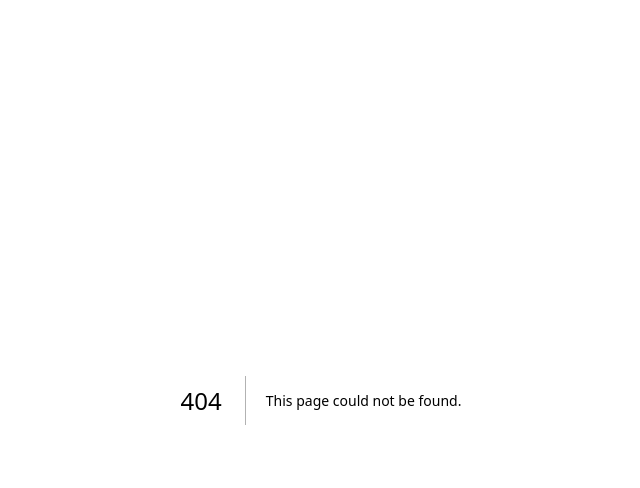
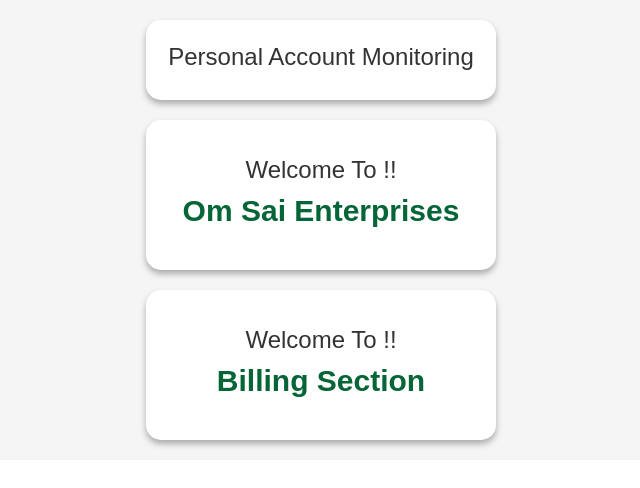
Before and after one commit to Chakradhar-Malage/CarFinanceFrontendWeb, a Next.js app: page /Companies in a window 1280 px wide. Before the commit this address had no page. Shown: the top 488 px of the page, without its empty margins (319-959 px from the left). Built offline with nearby package versions, Linux system fonts and the light colour scheme.

Commit message:
Changes before merging

```diff
--- /dev/null
+++ b/src/app/Companies/page.tsx
@@ -0,0 +1,86 @@
+'use client'; // Ensure this file is treated as a client-side component
+
+import { useRouter } from 'next/navigation'; // Import router for navigation
+import React from 'react';
+
+const CompanyCard: React.FC = () => {
+  const router = useRouter(); // Initialize router for navigation
+
+  return (
+    <div style={styles.container}>
+      {/* Card */}
+      <div onClick={() => router.push('/personalBankAccountTracking')} style={styles.personalAccountCard}>
+        <div style={styles.header}>
+          <h3 style={styles.title}>Personal Account Monitoring</h3>
+        </div>
+      </div>
+
+      <div onClick={() => router.push('/HomeUIafterSignin')} style={styles.card}>
+        <div style={styles.header}>
+          <h3 style={styles.title}>Welcome To !!</h3>
+          <p style={styles.subtitle}>Om Sai Enterprises</p>
+        </div>
+      </div>
+
+      <div onClick={() => router.push('/BillingTypes')} style={styles.card}>
+        <div style={styles.header}>
+          <h3 style={styles.title}>Welcome To !!</h3>
+          <p style={styles.subtitle}>Billing Section</p>
+        </div>
+      </div>
+    </div>
+  );
+};
+
+const styles = {
+  container: {
+    display: 'flex',
+    flexDirection: 'column' as const,
+    justifyContent: 'center',
+    alignItems: 'center',
+    backgroundColor: '#f5f5f5',
+    paddingTop: '20px',
+  },
+  card: {
+    backgroundColor: 'white',
+    borderRadius: '15px',
+    padding: '16px',
+    boxShadow: '0 4px 6px rgba(0, 0, 0, 0.3)',
+    width: '350px',
+    height: '150px',
+    display: 'flex',
+    justifyContent: 'center',
+    alignItems: 'center',
+    marginBottom: '20px',
+    cursor: 'pointer',
+  },
+  personalAccountCard: {
+    backgroundColor: 'white',
+    borderRadius: '15px',
+    padding: '1px',
+    boxShadow: '0 4px 6px rgba(0, 0, 0, 0.3)',
+    width: '350px',
+    height: '80px',
+    display: 'flex',
+    justifyContent: 'center',
+    alignItems: 'center',
+    marginBottom: '20px',
+    cursor: 'pointer',
+  },
+  header: {
+    marginBottom: '16px',
+    textAlign: 'center' as const,
+  },
+  subtitle: {
+    fontSize: '30px',
+    fontWeight: 'bold',
+    color: 'rgb(4, 101, 54)',
+  },
+  title: {
+    fontSize: '24px',
+    color: '#333',
+    marginTop: '10px',
+  },
+};
+
+export default CompanyCard;
--- a/src/app/SignIn/page.tsx
+++ b/src/app/SignIn/page.tsx
@@ -1,30 +1,37 @@
-"use client";
+'use client';
 
 import { useState, useEffect } from "react";
-import { useRouter } from "next/navigation";
+import { useRouter, usePathname, useSearchParams } from 'next/navigation'
 import Image from "next/image";
 
 const SignIn = () => {
   const router = useRouter();
   const [username, setUsername] = useState("");
   const [password, setPassword] = useState("");
+  const [error, setError] = useState<string | null>(null);
 
   useEffect(() => {
-    // Check if user is already logged in
+    // Check if the user is already logged in
     const isLoggedIn = localStorage.getItem("isLoggedIn");
     if (isLoggedIn === "true") {
-      router.push("/Companies"); // Navigate to Companies page
+      router.push("/Companies"); // Redirect to Companies page if already logged in
     }
-  }, []);
+  }, [router]);
 
   const handleSignIn = () => {
-    if (username === "OmSai" && password === "9762230555") {
+    // Access the username and password from the environment variables
+    const storedUsername = process.env.NEXT_PUBLIC_USERNAME;
+    const storedPassword = process.env.NEXT_PUBLIC_PASSWORD;
+
+    // Check the username and password
+    if (username === storedUsername && password === storedPassword) {
       // Save login status in localStorage
       localStorage.setItem("isLoggedIn", "true");
       localStorage.setItem("username", username); // Optional: Store username
-      router.push("/Companies"); // Redirect after login
+      setError(null); // Reset error message
+      router.push("/Companies"); // Redirect to Companies page
     } else {
-      alert("Invalid username or password");
+      setError("Invalid username or password"); // Display error message
     }
   };
 
@@ -53,6 +60,9 @@
         onChange={(e) => setPassword(e.target.value)}
       />
 
+      {/* Error Message */}
+      {error && <p className="text-red-500 text-sm mb-4">{error}</p>}
+
       {/* Sign In Button */}
       <button
         onClick={handleSignIn}
--- a/src/app/page.tsx
+++ b/src/app/page.tsx
@@ -27,13 +27,14 @@
       </h2>
 
       {/* Navigation Links */}
-      <nav className="mt-8 space-y-2">
-        <Link href="/GenerateInvoice" className="text-xl text-blue-600 block">Invoice</Link>
-        <Link href="/Companies" className="text-xl text-blue-600 block">Companies</Link>
-        <Link href="/exportData" className="text-xl text-blue-600 block">Export Data</Link>
-        <Link href="/ViewInvoices" className="text-xl text-blue-600 block">View Invoices</Link>
-        <Link href="/SignIn" className="text-xl text-blue-600 block">Sign In</Link>
+      <nav className="mt-8 space-y-4">
+        <Link href="/GenerateInvoice" className="text-xl text-blue-600 block px-4 py-2 rounded-md hover:bg-blue-100 hover:text-blue-800 transition duration-300">Invoice</Link>
+        <Link href="/Companies" className="text-xl text-blue-600 block px-4 py-2 rounded-md hover:bg-blue-100 hover:text-blue-800 transition duration-300">Companies</Link>
+        <Link href="/exportData" className="text-xl text-blue-600 block px-4 py-2 rounded-md hover:bg-blue-100 hover:text-blue-800 transition duration-300">Export Data</Link>
+        <Link href="/ViewInvoices" className="text-xl text-blue-600 block px-4 py-2 rounded-md hover:bg-blue-100 hover:text-blue-800 transition duration-300">View Invoices</Link>
+        <Link href="/SignIn" className="text-xl text-blue-600 block px-4 py-2 rounded-md hover:bg-blue-100 hover:text-blue-800 transition duration-300">Sign In</Link>
       </nav>
+
     </div>
   );
 }
```
Also changed, not shown: 1 other file (tests, documents, lock files or other folders).
